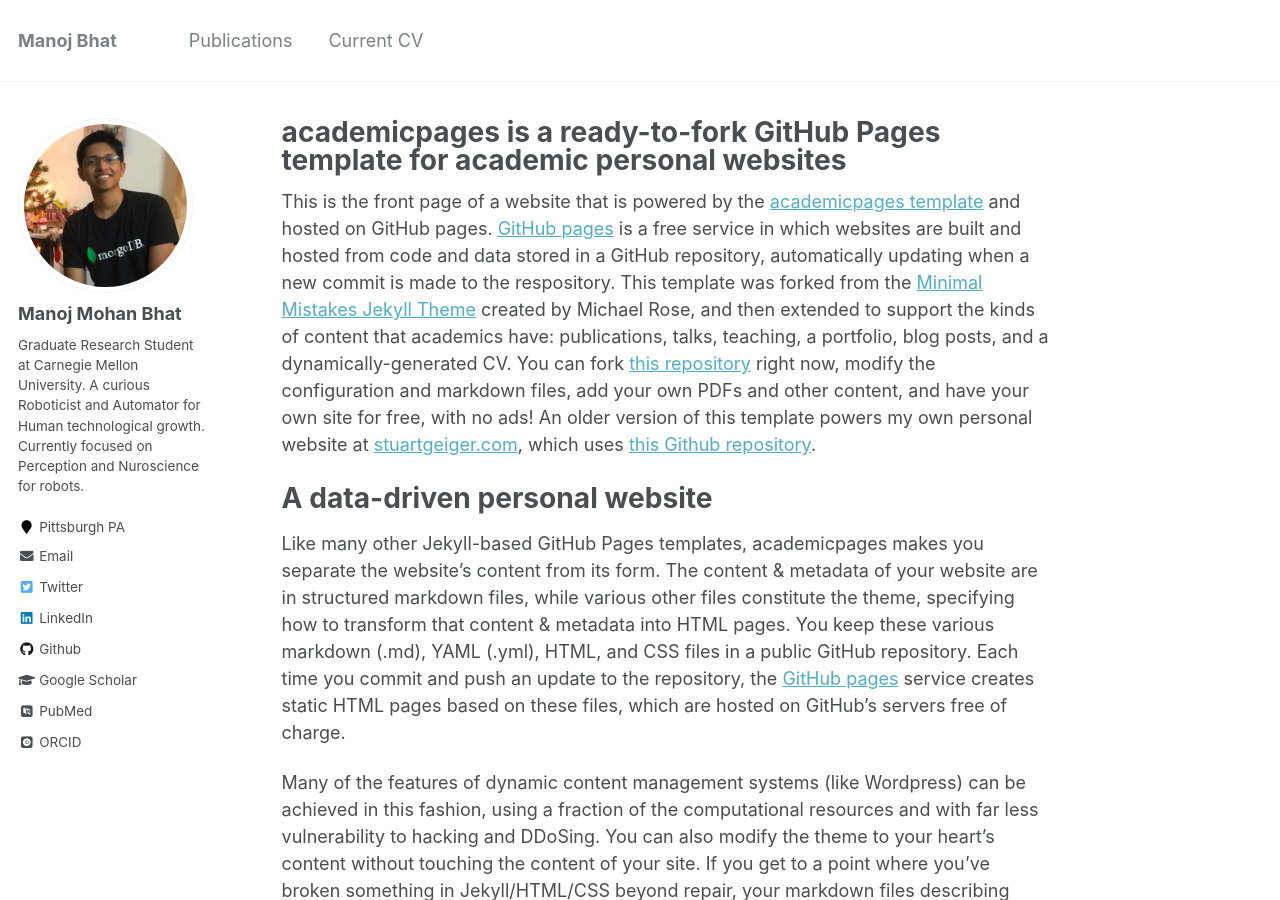
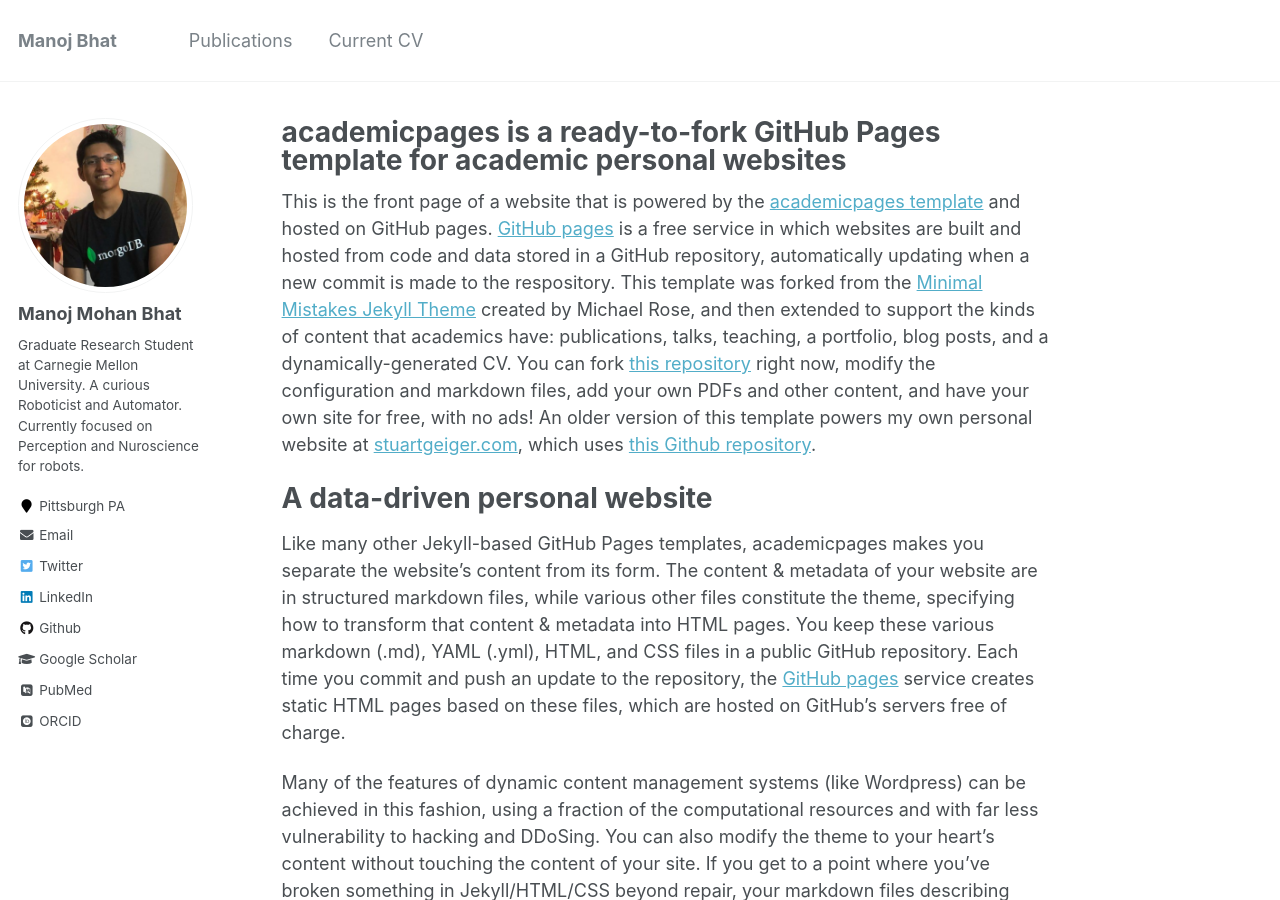
Before and after one commit to Manojbhat09/manojbhat09.github.io_old, a Jekyll site: the page built from _pages/about.md, in a window 1280 px wide and 900 px high. Built offline with Jekyll 4.4.1, drawn with Linux system fonts in a browser that asks for light colours; some web fonts are replaced.

Commit message:
Update _config.yml

```diff
--- a/_config.yml
+++ b/_config.yml
@@ -82,7 +82,7 @@ analytics:
 author:
   name             : "Manoj Mohan Bhat"
   avatar           : "profile.png"
-  bio              : "Graduate Research Student at Carnegie Mellon University. A curious Roboticist and Automator for Human technological growth. Currently focused on Perception and Nuroscience for robots."
+  bio              : "Graduate Research Student at Carnegie Mellon University. A curious Roboticist and Automator. Currently focused on Perception and Nuroscience for robots."
   location         : "Pittsburgh PA"
   employer         :
   pubmed           : "https://www.ncbi.nlm.nih.gov/pubmed/?term=john+snow"
@@ -109,7 +109,7 @@ author:
   stackoverflow    : # http://stackoverflow.com/users/123456/username
   steam            :
   tumblr           :
-  twitter          : "replacethistwitterhandle"
+  twitter          : "@aimaster"
   vine             :
   weibo            :
   xing             :
```
